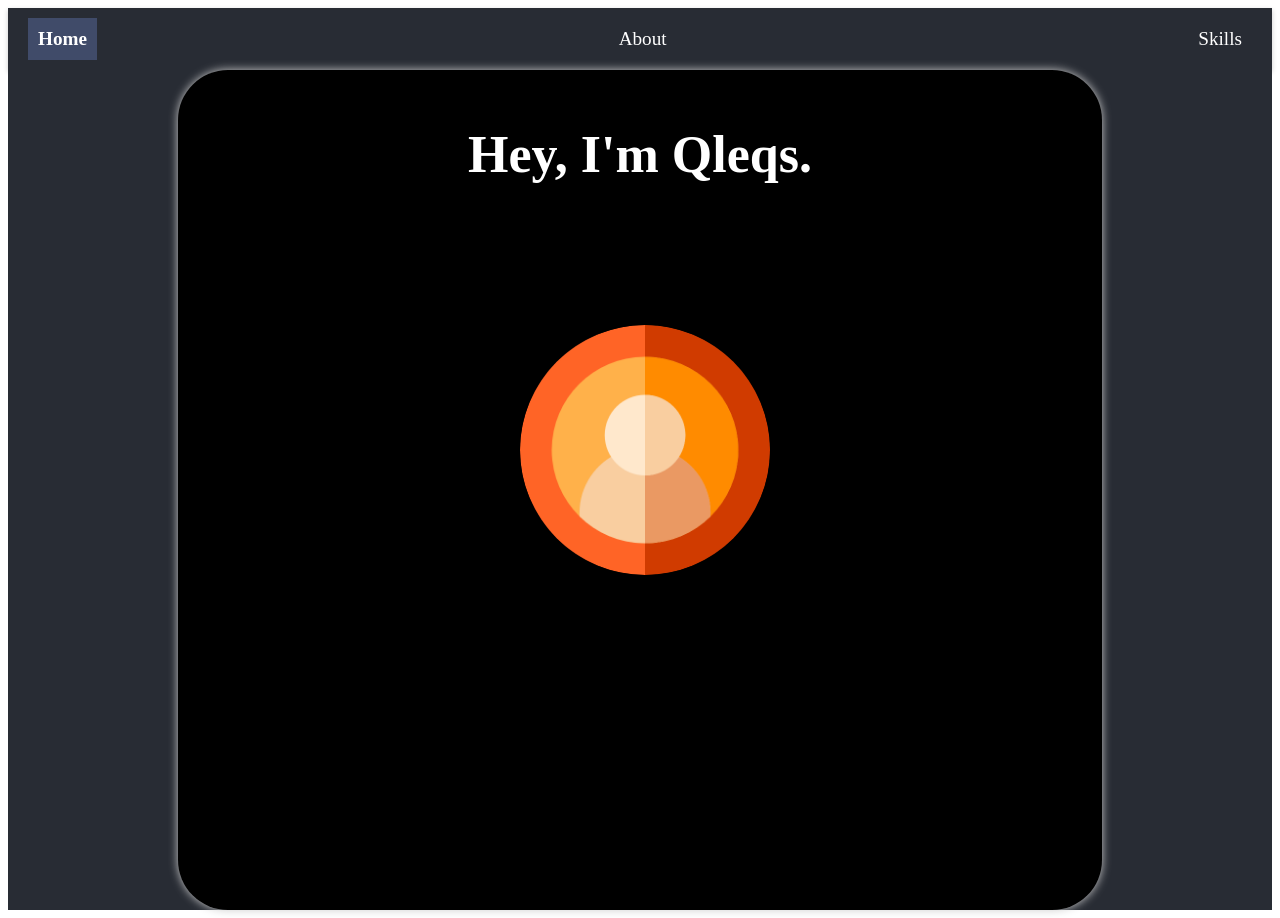
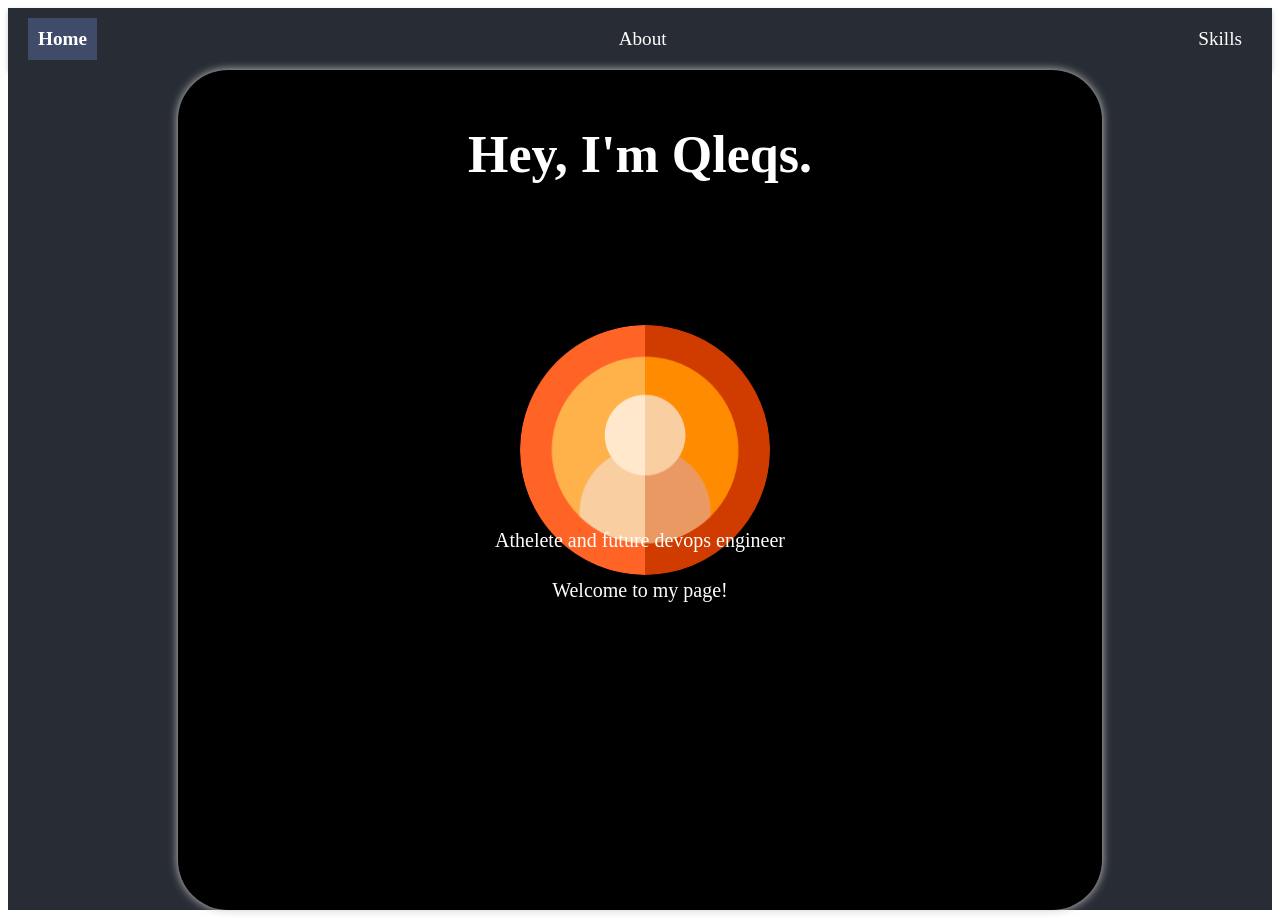
Before and after one commit to qleqs/Portfolio, a React (Create React App) app: page / in a window 1280 px wide. Built offline with nearby package versions, Linux system fonts and the light colour scheme.

Commit message:
added text to home

```diff
--- a/src/pages/Home.js
+++ b/src/pages/Home.js
@@ -22,6 +22,22 @@ function Home() {
           transition={{ duration: 2, type: "spring" }}
           className="me-picture"
         />
+        <motion.div
+          initial={{ opacity: 0, y: 50 }}
+          animate={{ opacity: 1, y: 100 }}
+          transition={{ delay: 3, duration: 1 }}
+          className="floating-text"
+        >
+          <p>Welcome to my page!</p>
+        </motion.div>
+        <motion.div
+          initial={{ opacity: 0, y: -100 }}
+          animate={{ opacity: 1, y: 50 }}
+          transition={{ delay: 1.5, duration: 1 }}
+          className="floating-text"
+        >
+          <p>Athelete and future devops engineer</p>
+        </motion.div>
       </header>
     </div>
   );
--- a/src/pages/home.css
+++ b/src/pages/home.css
@@ -40,3 +40,9 @@
     width: 250px;
     height: 250px;
 }
+
+.floating-text {
+  position: absolute;
+  font-size: 20px;
+  text-align: center;
+}
```
